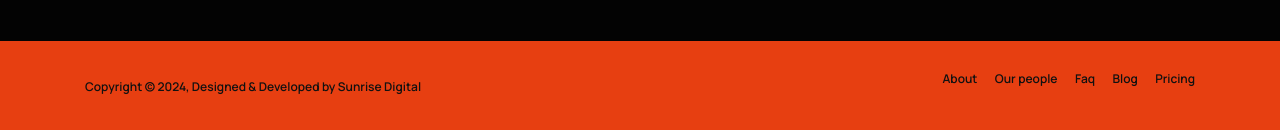
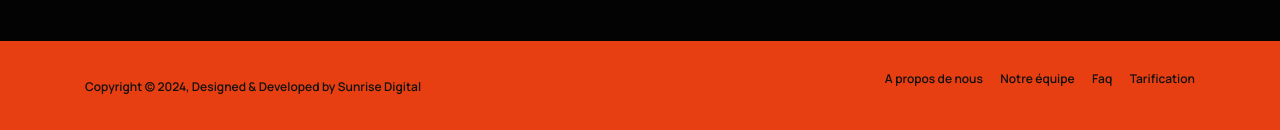
Before and after one commit to KavDev26/cotabSarl, a website: page theme/index.html in a window 1280 px wide. Shown: the part 5381-5511 px from the top of the page. Drawn offline with Linux system fonts and the light colour scheme; some packages are replaced by stand-ins of ours.

Commit message:
Page index modification footer

```diff
--- a/theme/index.html
+++ b/theme/index.html
@@ -973,11 +973,10 @@
           <div class="col-md-6">
             <div class="footer-menu text-center text-md-right">
               <ul class="list-unstyled">
-                <li><a href="about.html">About</a></li>
-                <li><a href="team.html">Our people</a></li>
+                <li><a href="about.html">A propos de nous</a></li>
+                <li><a href="team.html">Notre équipe</a></li>
                 <li><a href="faq.html">Faq</a></li>
-                <li><a href="news-left-sidebar.html">Blog</a></li>
-                <li><a href="pricing.html">Pricing</a></li>
+                <li><a href="pricing.html">Tarification</a></li>
               </ul>
             </div>
           </div>
```
